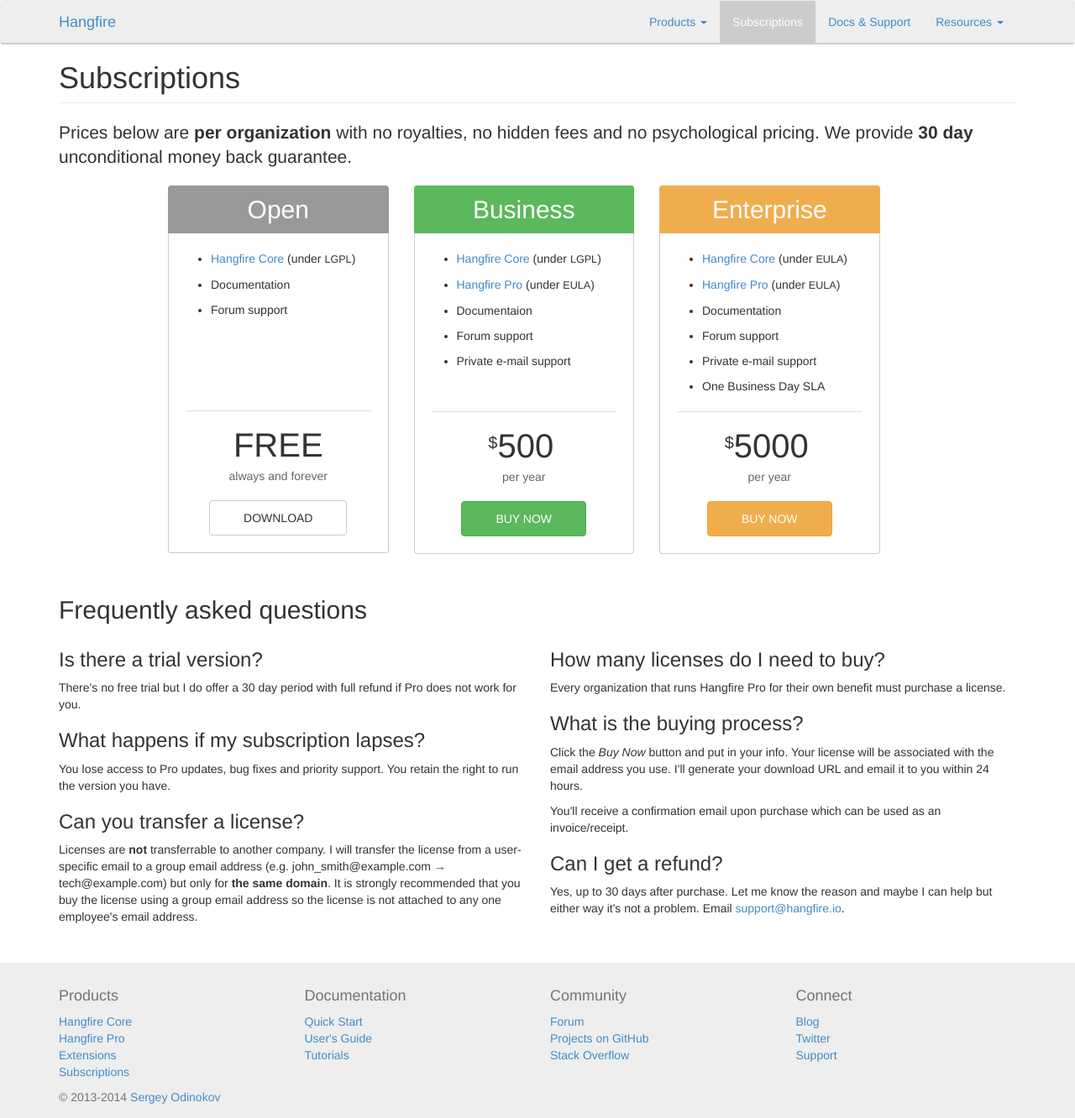
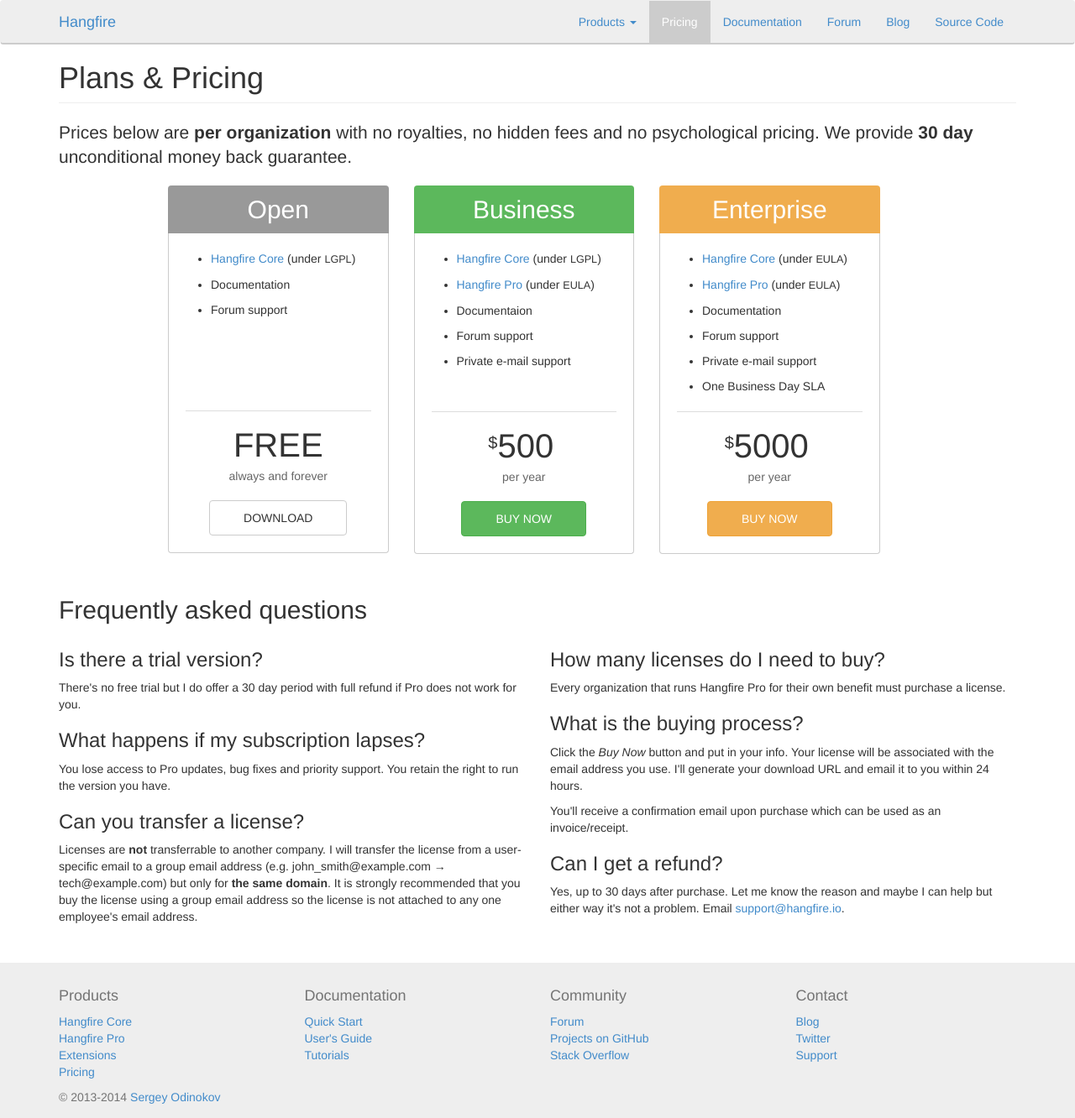
Before and after one commit to HangfireIO/Hangfire.io, a Jekyll site: the page built from pricing/index.md, in a window 1280 px wide. Shown: the whole page at 84% size. Built offline with Jekyll 4.4.1, drawn with Linux system fonts in a browser that asks for light colours; nearby versions of some CDN libraries; Markdown is read by kramdown in place of the engine named in the settings.

Commit message:
Change top navigation menu

```diff
--- a/_includes/footer.html
+++ b/_includes/footer.html
@@ -7,7 +7,7 @@
           <li><a href="/core/">Hangfire Core</a></li>
           <li><a href="/pro/">Hangfire Pro</a></li>
           <li><a href="/extensions/">Extensions</a></li>
-          <li><a href="/subscriptions/">Subscriptions</a></li>
+          <li><a href="/pricing/">Pricing</a></li>
         </ul>
       </div>
       <div class="col-md-3">
@@ -27,7 +27,7 @@
         </ul>
       </div>
       <div class="col-md-3">
-        <h4>Connect</h4>
+        <h4>Contact</h4>
         <ul class="list-unstyled">
           <li><a href="http://odinserj.net/">Blog</a></li>
           <li><a href="https://twitter.com/hangfire_net">Twitter</a></li>
--- a/_includes/nav.html
+++ b/_includes/nav.html
@@ -7,27 +7,19 @@
       <li><a href="/extensions/">Extensions</a></li>
     </ul>
   </li>
-  <li {% if page.active == 'subscriptions' %}class="active"{% endif %}>
-    <a href="/subscriptions/">Subscriptions</a>
+  <li {% if page.active == 'pricing' %}class="active"{% endif %}>
+    <a href="/pricing/">Pricing</a>
   </li>
-  <li {% if page.active == 'support' %}class="active"{% endif %}>
-    <a href="/support/">Docs &amp; Support</a>
+  <li>
+    <a href="http://docs.hangfire.io/">Documentation</a>
   </li>
-  <li class="dropdown dropdown-auto">
-    <a href="#" class="dropdown-toggle" data-toggle="dropdown">Resources <span class="caret"></span></a>
-    <ul class="dropdown-menu" role="menu">
-      <li>
-        <a href="http://odinserj.net" target="_blank">Blog <span class="glyphicon glyphicon-small glyphicon-new-window"></span></a>
-      </li>
-      <li>
-        <a href="http://discuss.hangfire.io" target="_blank">Forum <span class="glyphicon glyphicon-small glyphicon-new-window"></span></a>
-      </li>
-      <li>
-        <a href="https://www.nuget.org/packages?q=Hangfire" target="_blank">NuGet Packages <span class="glyphicon glyphicon-small glyphicon-new-window"></span></a>
-      </li>
-      <li>
-        <a href="https://github.com/HangfireIO" target="_blank">Sources on GitHub <span class="glyphicon glyphicon-small glyphicon-new-window"></span></a>
-      </li>
-    </ul>
+  <li>
+    <a href="http://discuss.hangfire.io">Forum</a>
+  </li>
+  <li>
+    <a href="http://odinserj.net">Blog</a>
+  </li>
+  <li>
+    <a href="https://github.com/HangfireIO">Source Code</a>
   </li>
 </ul>
--- a/subscriptions/index.html
+++ b/pricing/index.md
@@ -1,16 +1,17 @@
 ---
 layout: default
+redirect_from: "/subscriptions"
 title: Hangfire Subscriptions
 display_brand: true
 nav_underlined: true
-active: subscriptions
+active: pricing
 ---
 
 <div class="container">
     <div class="row">
         <div class="col-md-12">
             <h1 class="page-header">
-                Subscriptions
+                Plans &amp; Pricing
             </h1>
             <p class="lead">
                 Prices below are <strong>per organization</strong> with no royalties, no hidden fees and no psychological pricing. We provide <strong>30 day</strong> unconditional money back guarantee.
```
